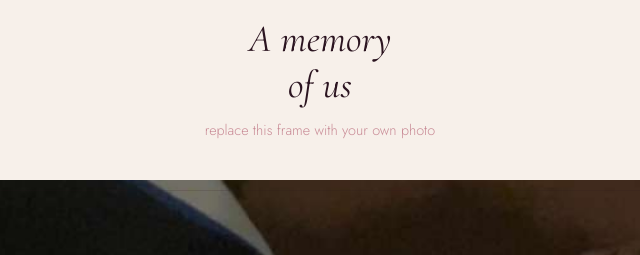
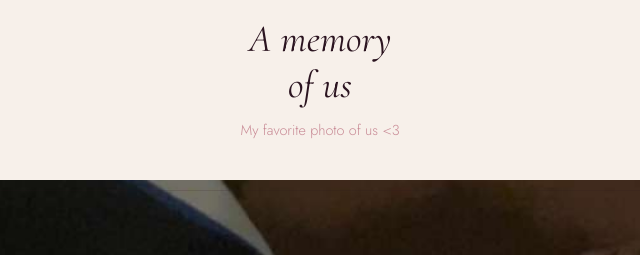
Before and after one commit to zzneb/happy-birthday-douaa, a plain HTML site: page index.html in a window 1280 px wide. Shown: the part 4260-4515 px from the top of the page, 320-960 px from the left. Drawn offline with nearby package versions, Linux system fonts and the light colour scheme.

Commit message:
Update index.html

```diff
--- a/index.html
+++ b/index.html
@@ -494,7 +494,7 @@ You once told me you adore the stars — and honestly, I think you outshine ever
 <section class="gallery-section">
   <svg class="floral tl" width="70" height="70"><use href="#floral-sprig"/></svg>
   <h2 class="gallery-title">A memory<br>of us</h2>
-  <div class="gallery-sub">replace this frame with your own photo</div>
+  <div class="gallery-sub">My favorite photo of us <3 </div>
   <div class="frame frame-full"><img src="photo.jpg" alt="a memory of us"></div>
 </section>
 
```
